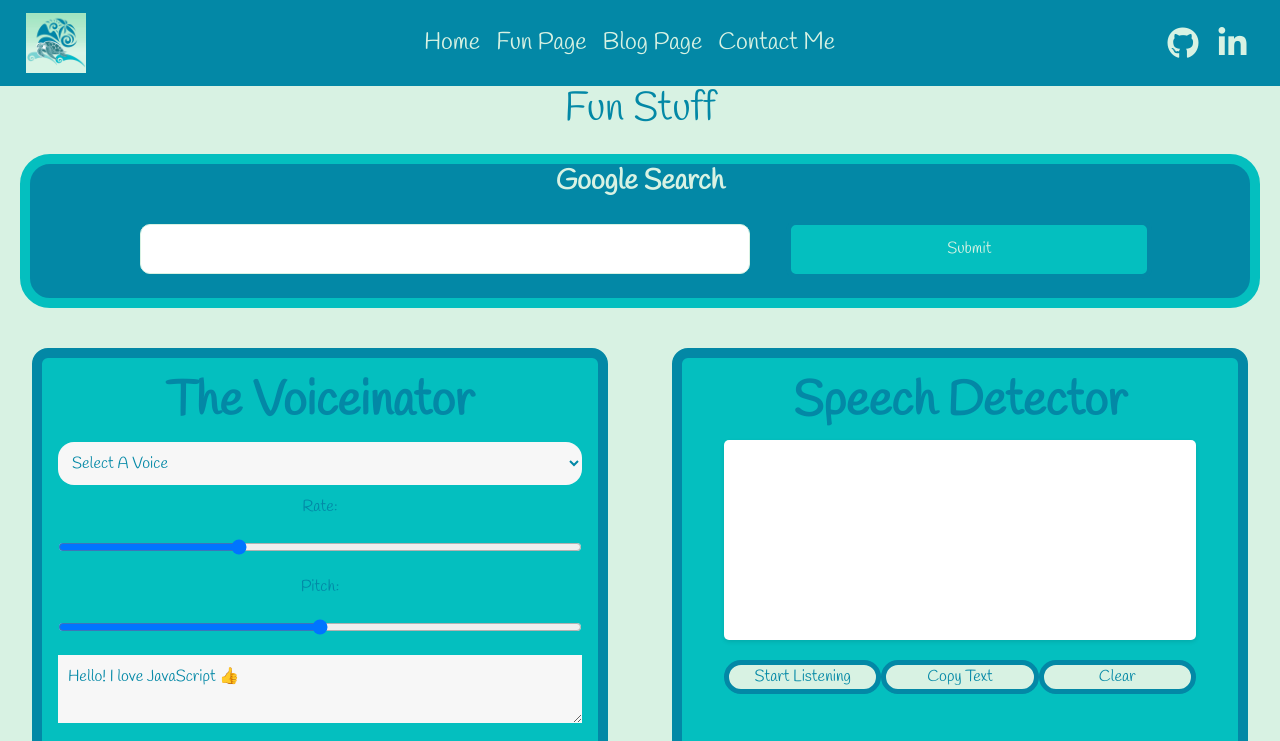
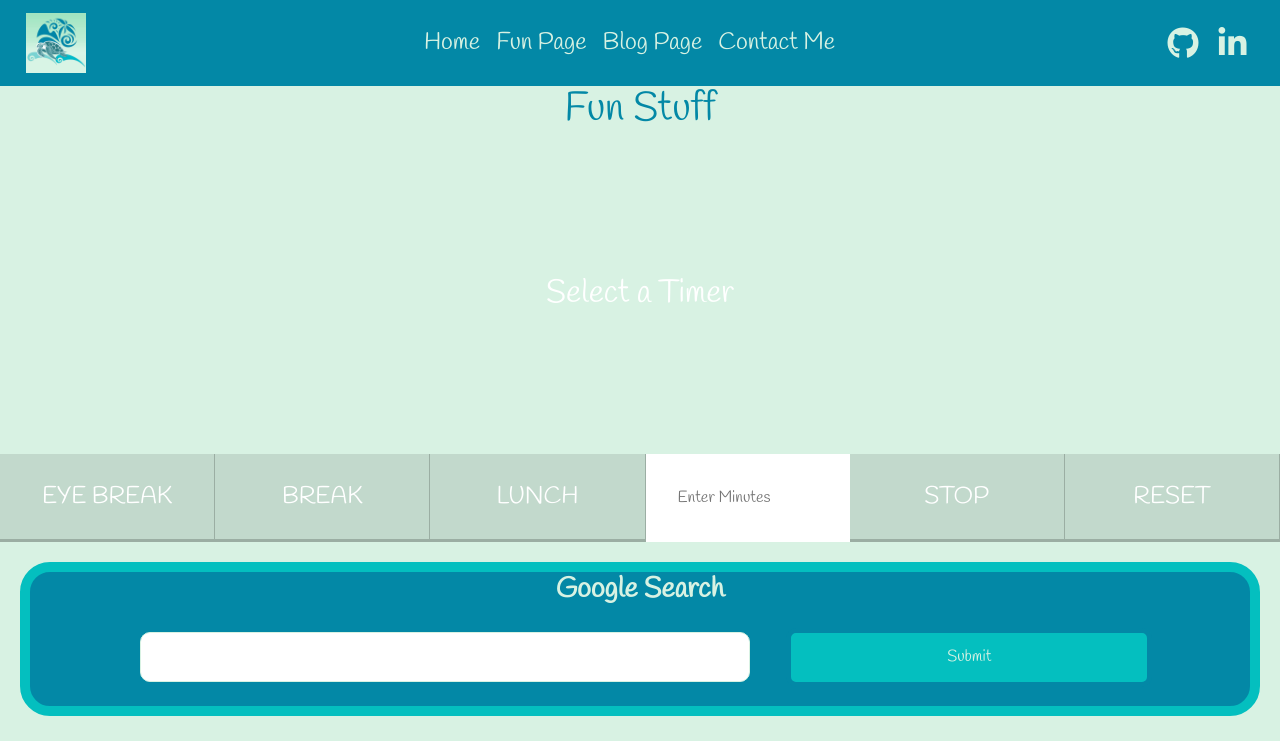
Before and after one commit to AlanaBF/Nautical-Turtle, a React (Vite) app: page /#/Fun in a window 1280 px wide. Shown: the top 741 px of the page. Built offline with nearby package versions, Linux system fonts and the light colour scheme.

Commit message:
timer function added

```diff
--- a/src/assets/styles/components.css
+++ b/src/assets/styles/components.css
@@ -302,6 +302,72 @@ canvas {
   color: #827D84;
 }
 
+/* Countdown Timers */
+.display__time-left {
+  font-weight: 100;
+  font-size: 10rem;
+  margin: 0;
+  color: white;
+  text-shadow: 4px 4px 0 rgba(0,0,0,0.05);
+}
+
+.timer {
+  display: flex;
+  min-height: 50vh;
+  flex-direction: column;
+}
+
+.timer__controls {
+  display: flex;
+}
+
+.timer__controls > * {
+  flex: 1;
+}
+
+.timer__controls form {
+  flex: 1;
+  display: flex;
+}
+
+.timer__controls input {
+  flex: 1;
+  border: 0;
+  padding: 2rem;
+}
+
+.timer__button {
+  background: none;
+  border: 0;
+  cursor: pointer;
+  color: white;
+  font-size: 1.5rem;
+  text-transform: uppercase;
+  background: rgba(0,0,0,0.1);
+  border-bottom: 3px solid rgba(0,0,0,0.2);
+  border-right: 1px solid rgba(0,0,0,0.2);
+  padding: 1rem;
+}
+
+.timer__button:hover,
+.timer__button:focus {
+  background: rgba(0,0,0,0.2);
+  outline: 0;
+}
+
+.display {
+  flex: 1;
+  display: flex;
+  flex-direction: column;
+  align-items: center;
+  justify-content: center;
+}
+
+.display__end-time {
+  font-size: 2rem;
+  color: white;
+}
+
 /* Google Search */
 
 .googleSearchText {
--- /dev/null
+++ b/src/components/Countdowns/index.jsx
@@ -0,0 +1,118 @@
+import React, { useState, useEffect } from "react";
+
+const Timer = ({ initialTime, label }) => {
+  const [timeLeft, setTimeLeft] = useState(initialTime);
+  const [endTime, setEndTime] = useState("");
+  const [intervalId, setIntervalId] = useState(null);
+  const [running, setRunning] = useState(false);
+
+  const startTimer = (seconds) => {
+    clearInterval(intervalId);
+    const then = Date.now() + seconds * 1000;
+
+    displayTimeLeft(seconds);
+    displayEndTime(then);
+
+    const id = setInterval(() => {
+      const secondsLeft = Math.round((then - Date.now()) / 1000);
+      if (secondsLeft < 0) {
+        clearInterval(intervalId);
+        return;
+      }
+      displayTimeLeft(secondsLeft);
+    }, 1000);
+
+    setIntervalId(id);
+  };
+
+  const pauseTimer = () => {
+    clearInterval(intervalId);
+    setRunning(false);
+  };
+
+  const resetTimer = () => {
+    clearInterval(intervalId);
+    setTimeLeft("");
+    setEndTime("");
+    setRunning(false);
+  };
+
+  const displayTimeLeft = (seconds) => {
+    const minutes = Math.floor(seconds / 60);
+    const remainderSeconds = seconds % 60;
+    const display = `${minutes}:${
+      remainderSeconds < 10 ? "0" : ""
+    }${remainderSeconds}`;
+    setTimeLeft(display);
+  };
+
+  const displayEndTime = (timestamp) => {
+    const end = new Date(timestamp);
+    const hour = end.getHours();
+    const adjustedHour = hour > 12 ? hour - 12 : hour;
+    const minutes = end.getMinutes();
+    setEndTime(
+      `Be Back At ${adjustedHour}:${minutes < 10 ? "0" : ""}${minutes}`
+    );
+  };
+
+  const handleTimerButtonClick = (seconds) => {
+    if (!running) {
+      startTimer(seconds);
+      setRunning(true);
+    }
+  };
+
+  const handleSubmit = (e) => {
+    e.preventDefault();
+    const mins = parseInt(e.target.elements.minutes.value);
+    startTimer(mins * 60);
+    e.target.reset();
+  };
+
+  return (
+    <div className="timer">
+      <h2>{label}</h2>
+      <div className="display">
+        <h1 className="display__time-left">{timeLeft || ""}</h1>
+        <p className="display__end-time">{endTime || "Select a Timer"}</p>
+      </div>
+      <div className="timer__controls">
+        <button
+          data-time="300"
+          className="timer__button"
+          onClick={() => handleTimerButtonClick(300)}
+        >
+          Eye Break
+        </button>
+        <button
+          data-time="1200"
+          className="timer__button"
+          onClick={() => handleTimerButtonClick(1200)}
+        >
+          Break
+        </button>
+        <button
+          data-time="3600"
+          className="timer__button"
+          onClick={() => handleTimerButtonClick(3600)}
+        >
+          Lunch
+        </button>
+        <form name="customForm" onSubmit={handleSubmit}>
+          <input type="text" name="minutes" placeholder="Enter Minutes" />
+        </form>
+
+        <button className="timer__button" onClick={pauseTimer}>
+          Stop
+        </button>
+
+        <button className="timer__button" onClick={resetTimer}>
+          Reset
+        </button>
+      </div>
+    </div>
+  );
+};
+
+export default Timer;
--- a/src/pages/Fun/index.jsx
+++ b/src/pages/Fun/index.jsx
@@ -5,12 +5,14 @@ import Voiceinator from "../../components/Voiceinator";
 import SpeechDetector from "../../components/SpeechDetector.jsx";
 import DoodlePad from "../../components/DoodlePad/index.jsx";
 import WhackAMole from "../../components/WhackaMole/index.jsx";
+import Timer from "../../components/Countdowns/index.jsx";
 function Fun() {
   return (
     <div className="pageBackground">
       <div>
         <h1 className="homePageTitle">Fun Stuff</h1>
       </div>{" "}
+      <div><Timer/></div>
       <div className="googleSearchContainer">
         <GoogleSearch />
       </div>
```
